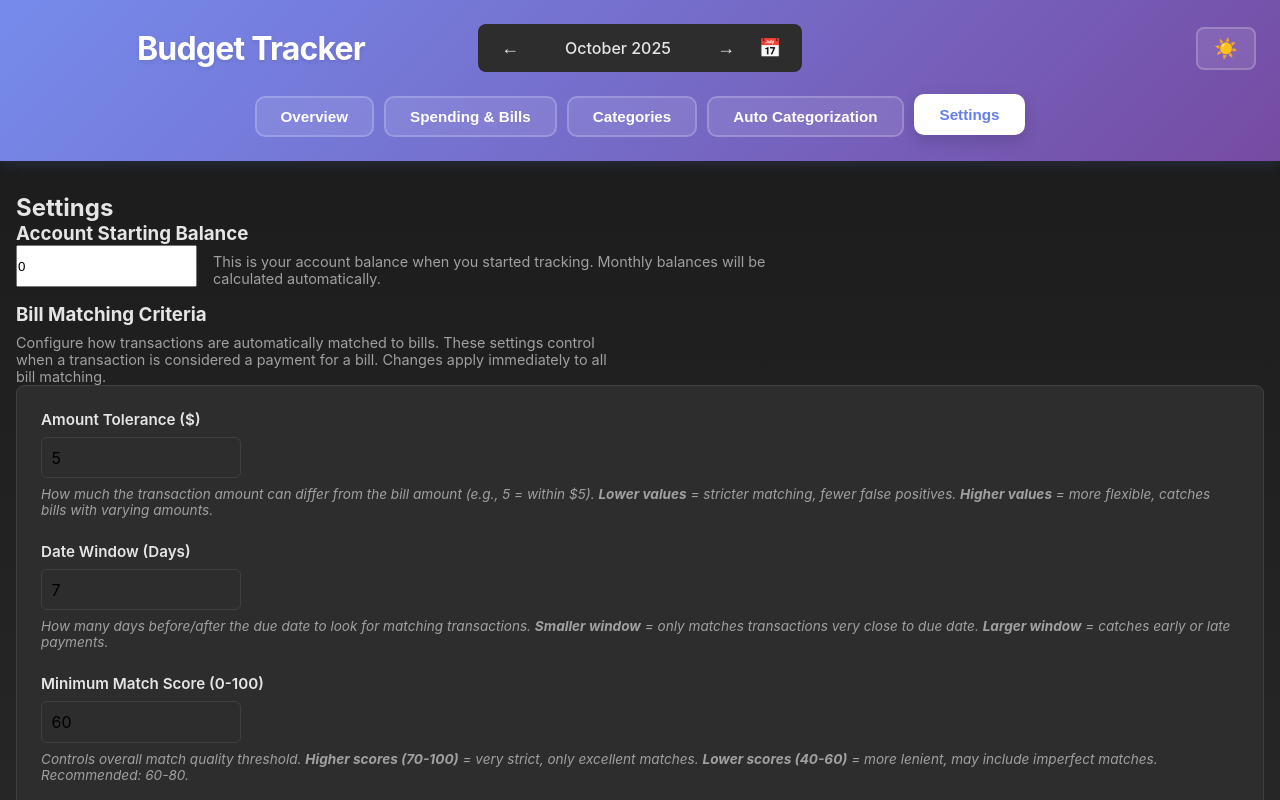
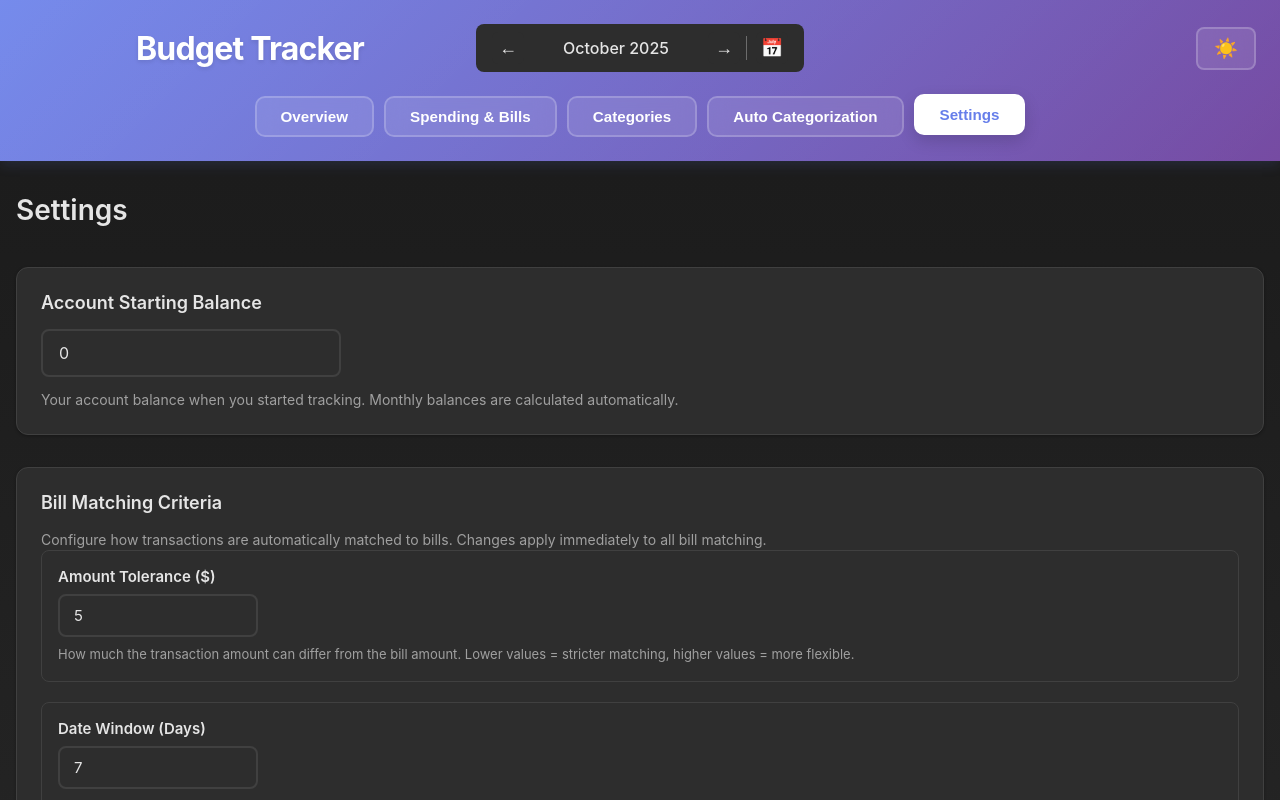
Before and after one commit to X1Aaron/budget-app, a React (Vite) app: page / in a window 1280 px wide. Both pictures are taken after a click on the button "Settings". Shown: the top 800 px of the page. Built offline with nearby package versions, Linux system fonts and the light colour scheme.

Commit message:
Thanks!
🤖 Generated with [Claude Code](https://claude.com/claude-code)

Co-Authored-By: Claude <noreply@anthropic.com>

```diff
--- a/src/App.css
+++ b/src/App.css
@@ -127,56 +127,107 @@
 
 .settings-buttons {
   display: flex;
+  flex-direction: column;
   gap: 1rem;
-  flex-wrap: wrap;
-  margin-bottom: 1rem;
 }
 
 .demo-data-btn {
-  background: linear-gradient(135deg, #f59e0b 0%, #d97706 100%);
+  background: linear-gradient(135deg, #667eea 0%, #764ba2 100%);
   color: white;
   border: none;
   padding: 0.75rem 1.5rem;
   border-radius: 8px;
-  font-weight: 500;
+  font-weight: 600;
   cursor: pointer;
   transition: transform 0.2s, box-shadow 0.2s;
-  font-size: 0.95rem;
+  font-size: 0.9375rem;
+  align-self: flex-start;
 }
 
 .demo-data-btn:hover {
-  transform: translateY(-1px);
-  box-shadow: 0 4px 8px rgba(245, 158, 11, 0.4);
+  transform: translateY(-2px);
+  box-shadow: 0 4px 12px rgba(102, 126, 234, 0.3);
+}
+
+.settings-section {
+  display: flex;
+  flex-direction: column;
+  gap: 2rem;
+}
+
+.settings-section h2 {
+  font-size: 1.75rem;
+  font-weight: 600;
+  color: var(--text-primary);
+  margin: 0 0 0.5rem 0;
+}
+
+.settings-group {
+  background: var(--card-bg);
+  border-radius: 12px;
+  padding: 1.5rem;
+  border: 1px solid var(--border-color);
+  box-shadow: 0 1px 3px var(--shadow-color);
+}
+
+.settings-group h3 {
+  font-size: 1.125rem;
+  font-weight: 600;
+  color: var(--text-primary);
+  margin: 0 0 1rem 0;
 }
 
 .settings-description {
   color: var(--text-secondary);
-  font-size: 0.9rem;
-  margin: 0.5rem 0 0 0;
-  max-width: 600px;
+  font-size: 0.875rem;
+  line-height: 1.5;
+  margin: 0.75rem 0 0 0;
+}
+
+.account-balance-input {
+  padding: 0.75rem 1rem;
+  border: 2px solid var(--border-color);
+  border-radius: 8px;
+  font-size: 1rem;
+  background: var(--bg-secondary);
+  color: var(--text-primary);
+  font-family: inherit;
+  width: 100%;
+  max-width: 300px;
+  transition: border-color 0.2s, box-shadow 0.2s;
+}
+
+.account-balance-input:focus {
+  outline: none;
+  border-color: #667eea;
+  box-shadow: 0 0 0 3px rgba(102, 126, 234, 0.1);
+}
+
+.account-balance-input::placeholder {
+  color: var(--text-secondary);
+  opacity: 0.6;
 }
 
 .bill-matching-settings {
   display: flex;
   flex-direction: column;
-  gap: 1.5rem;
-  margin-bottom: 1rem;
-  background: var(--card-bg);
-  padding: 1.5rem;
-  border-radius: 8px;
-  border: 1px solid var(--border-color);
+  gap: 1.25rem;
 }
 
 .setting-row {
   display: flex;
   flex-direction: column;
   gap: 0.5rem;
+  padding: 1rem;
+  background: var(--bg-secondary);
+  border-radius: 8px;
+  border: 1px solid var(--border-color);
 }
 
 .setting-row label {
   font-weight: 600;
   color: var(--text-primary);
-  font-size: 0.95rem;
+  font-size: 0.9375rem;
 }
 
 .setting-row.checkbox-row label {
@@ -193,41 +244,52 @@
 }
 
 .setting-input {
-  padding: 0.6rem;
-  border: 1px solid var(--border-color);
-  border-radius: 6px;
-  font-size: 1rem;
+  padding: 0.625rem 0.875rem;
+  border: 2px solid var(--border-color);
+  border-radius: 8px;
+  font-size: 0.9375rem;
   background: var(--card-bg);
+  color: var(--text-primary);
   font-family: inherit;
   max-width: 200px;
+  transition: border-color 0.2s, box-shadow 0.2s;
 }
 
 .setting-input:focus {
   outline: none;
-  border-color: #3b82f6;
-  box-shadow: 0 0 0 3px rgba(59, 130, 246, 0.1);
+  border-color: #667eea;
+  box-shadow: 0 0 0 3px rgba(102, 126, 234, 0.1);
 }
 
 .setting-help {
   color: var(--text-secondary);
-  font-size: 0.85rem;
+  font-size: 0.8125rem;
+  line-height: 1.5;
   margin: 0;
-  font-style: italic;
 }
 
 .settings-impact-note {
-  background: #eff6ff;
-  border-left: 4px solid #3b82f6;
+  background: rgba(102, 126, 234, 0.1);
+  border-left: 4px solid #667eea;
   padding: 1rem;
-  border-radius: 6px;
-  margin-top: 1rem;
-  color: #1e40af;
-  font-size: 0.9rem;
-  line-height: 1.5;
+  border-radius: 8px;
+  color: var(--text-primary);
+  font-size: 0.875rem;
+  line-height: 1.6;
 }
 
 .settings-impact-note strong {
-  color: #1e3a8a;
+  color: #667eea;
+  font-weight: 600;
+}
+
+[data-theme="dark"] .settings-impact-note {
+  background: rgba(102, 126, 234, 0.15);
+  border-left-color: #8b9ff5;
+}
+
+[data-theme="dark"] .settings-impact-note strong {
+  color: #a5b4fc;
 }
 
 .theme-toggle {
--- a/src/App.tsx
+++ b/src/App.tsx
@@ -400,24 +400,22 @@ function App() {
             <h2>Settings</h2>
             <div className="settings-group">
               <h3>Account Starting Balance</h3>
-              <div className="settings-buttons">
               <input
                 type="number"
                 step="0.01"
                 value={accountStartingBalance}
                 onChange={(e) => handleUpdateAccountStartingBalance(parseFloat(e.target.value) || 0)}
-                  placeholder="Enter account starting balance"
+                placeholder="Enter starting balance"
                 className="account-balance-input"
               />
               <p className="settings-description">
-                  This is your account balance when you started tracking. Monthly balances will be calculated automatically.
+                Your account balance when you started tracking. Monthly balances are calculated automatically.
               </p>
-              </div>
             </div>
             <div className="settings-group">
               <h3>Bill Matching Criteria</h3>
               <p className="settings-description">
-                Configure how transactions are automatically matched to bills. These settings control when a transaction is considered a payment for a bill. Changes apply immediately to all bill matching.
+                Configure how transactions are automatically matched to bills. Changes apply immediately to all bill matching.
               </p>
               <div className="settings-buttons">
                 <div className="bill-matching-settings">
@@ -434,7 +432,7 @@ function App() {
                       })}
                       className="setting-input"
                     />
-                    <p className="setting-help">How much the transaction amount can differ from the bill amount (e.g., 5 = within $5). <strong>Lower values</strong> = stricter matching, fewer false positives. <strong>Higher values</strong> = more flexible, catches bills with varying amounts.</p>
+                    <p className="setting-help">How much the transaction amount can differ from the bill amount. Lower values = stricter matching, higher values = more flexible.</p>
                   </div>
 
                   <div className="setting-row">
@@ -450,7 +448,7 @@ function App() {
                       })}
                       className="setting-input"
                     />
-                    <p className="setting-help">How many days before/after the due date to look for matching transactions. <strong>Smaller window</strong> = only matches transactions very close to due date. <strong>Larger window</strong> = catches early or late payments.</p>
+                    <p className="setting-help">How many days before or after the due date to look for matching transactions. Smaller window = stricter, larger window = more flexible.</p>
                   </div>
 
                   <div className="setting-row">
@@ -466,7 +464,7 @@ function App() {
                       })}
                       className="setting-input"
                     />
-                    <p className="setting-help">Controls overall match quality threshold. <strong>Higher scores (70-100)</strong> = very strict, only excellent matches. <strong>Lower scores (40-60)</strong> = more lenient, may include imperfect matches. Recommended: 60-80.</p>
+                    <p className="setting-help">Controls overall match quality threshold. Higher scores = very strict (excellent matches only), lower scores = more lenient. Recommended: 60-80.</p>
                   </div>
 
                   <div className="setting-row checkbox-row">
@@ -481,7 +479,7 @@ function App() {
                       />
                       Require Description Match
                     </label>
-                    <p className="setting-help">Transaction description must match bill name. <strong>Unchecked</strong> = allows matching by amount and date alone (not recommended, may cause incorrect matches).</p>
+                    <p className="setting-help">Transaction description must match bill name. Unchecked = allows matching by amount and date alone (not recommended).</p>
                   </div>
 
                   <div className="setting-row checkbox-row">
@@ -496,7 +494,7 @@ function App() {
                       />
                       Require Amount Match
                     </label>
-                    <p className="setting-help">Transaction amount must be within tolerance. <strong>Unchecked</strong> = matches even if amounts differ significantly (useful for bills with variable amounts).</p>
+                    <p className="setting-help">Transaction amount must be within tolerance. Unchecked = matches even if amounts differ significantly.</p>
                   </div>
 
                   <div className="setting-row checkbox-row">
@@ -511,7 +509,7 @@ function App() {
                       />
                       Require Date Window
                     </label>
-                    <p className="setting-help">Transaction must be within date window of due date. <strong>Unchecked</strong> = matches transactions from any date (useful for finding missed historical payments).</p>
+                    <p className="setting-help">Transaction must be within date window of due date. Unchecked = matches transactions from any date.</p>
                   </div>
                 </div>
                 <div className="settings-impact-note">
--- a/src/styles/components/MonthYearSelector.css
+++ b/src/styles/components/MonthYearSelector.css
@@ -5,6 +5,22 @@
   padding: 8px 16px;
   background: var(--bg-secondary);
   border-radius: 8px;
+}
+
+.calendar-today-btn {
+  position: relative;
+  margin-left: 4px;
+}
+
+.calendar-today-btn::before {
+  content: '';
+  position: absolute;
+  left: -10px;
+  top: 50%;
+  transform: translateY(-50%);
+  width: 1px;
+  height: 24px;
+  background: rgba(255, 255, 255, 0.3);
 }
 
 .month-year-display {
```
Lines whose indentation alone changed are shown as unchanged.
